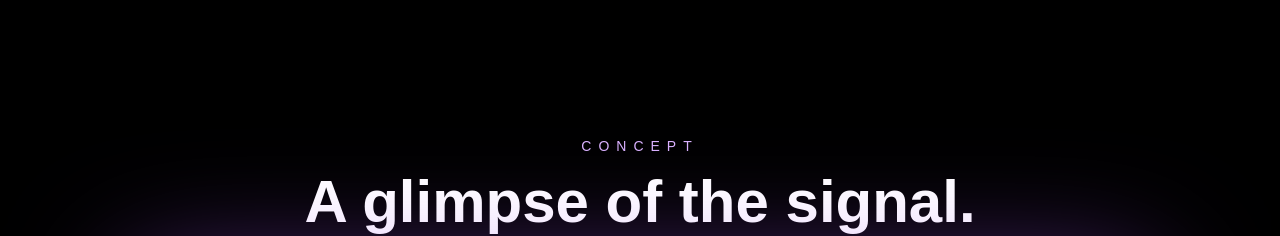
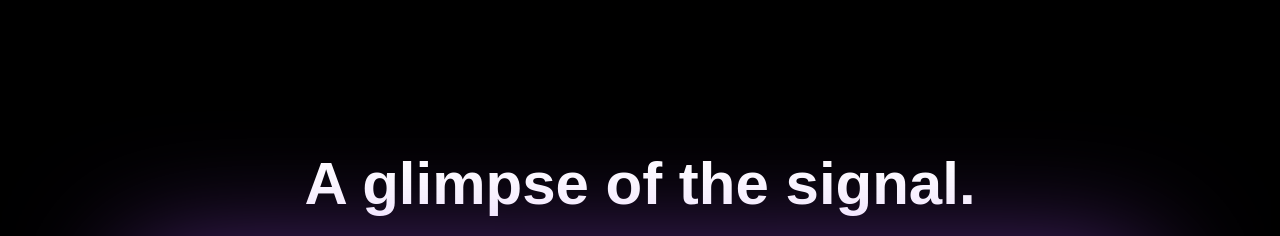
Before and after one commit to jvvalenz87/moxiesignal-launch, a Next.js app: page / in a window 1280 px wide. Shown: the part 1460-1696 px from the top of the page. Built offline with nearby package versions, Linux system fonts and the light colour scheme.

Commit message:
Update page.tsx

```diff
--- a/app/page.tsx
+++ b/app/page.tsx
@@ -117,9 +117,7 @@ export default function Home() {
         className="relative flex min-h-screen flex-col items-center justify-center px-6"
       >
         <div className="mb-10 text-center">
-          <p className="mb-4 tracking-[0.5em] text-sm text-purple-300">
-            CONCEPT
-          </p>
+
 
           <h2 className="text-4xl font-bold md:text-6xl">
             A glimpse of the signal.
```
